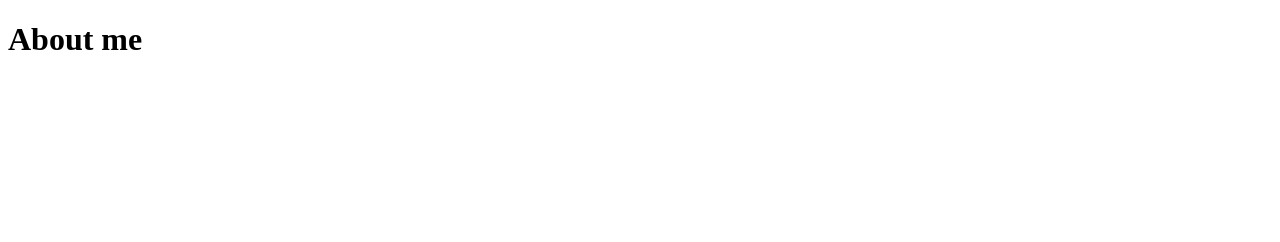
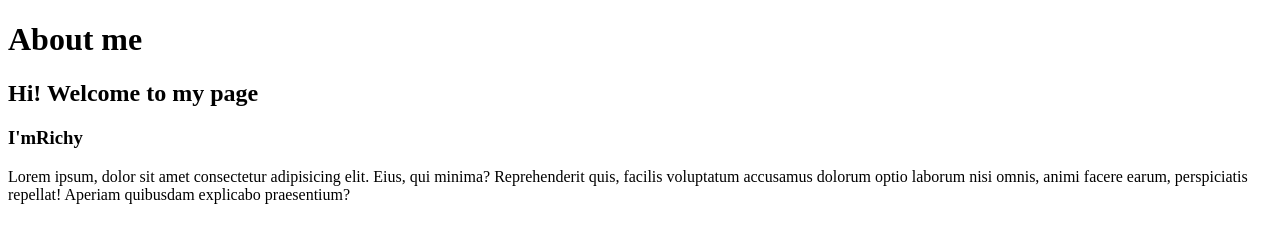
Before and after one commit to Richjm97/Proyecto-AzulSchool, a plain HTML site: page index.html in a window 1280 px wide. Drawn offline with Linux system fonts and the light colour scheme.

Commit message:
Added new information

```diff
--- a/index.html
+++ b/index.html
@@ -8,5 +8,8 @@
 </head>
 <body>
    <h1>About me</h1>
+   <h2>Hi! Welcome to my page</h2>
+   <h3>I'm<span>Richy</span></h3>
+   <p>Lorem ipsum, dolor sit amet consectetur adipisicing elit. Eius, qui minima? Reprehenderit quis, facilis voluptatum accusamus dolorum optio laborum nisi omnis, animi facere earum, perspiciatis repellat! Aperiam quibusdam explicabo praesentium?</p>
 </body>
 </html>
```
